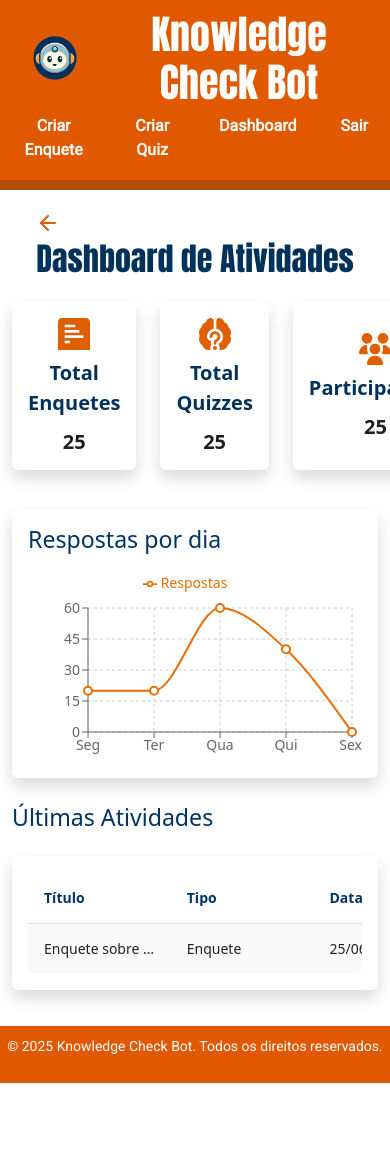
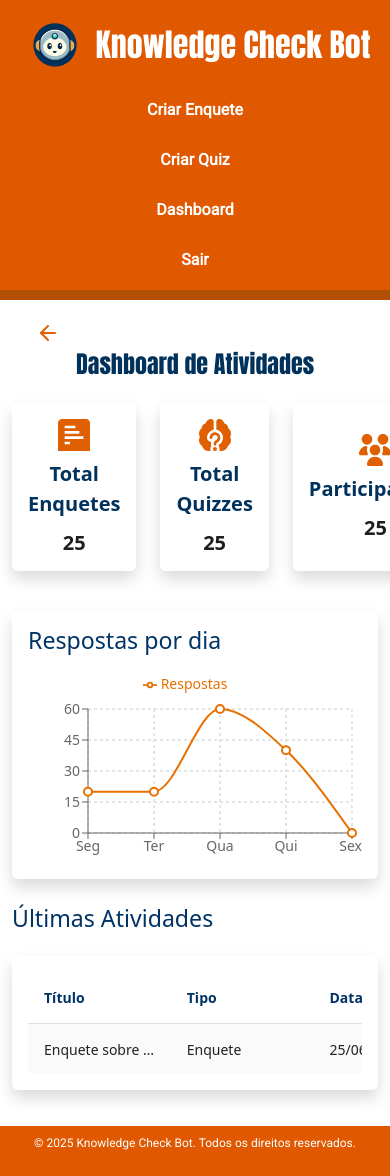
Before and after one commit to IComp-Repo/poll-miniapp, a Next.js app: page /dashboard in a window 390 px wide. Shown: the top 1176 px of the page. Before the commit the page ends 1083 px from the top, so only its background shows below. Built offline with nearby package versions, Linux system fonts and the light colour scheme.

Commit message:
feat: create loading

```diff
--- a/src/pages/_app.tsx
+++ b/src/pages/_app.tsx
@@ -3,7 +3,8 @@ import { QueryClient, QueryClientProvider } from '@tanstack/react-query';
 import { init } from '@telegram-apps/sdk';
 import 'bootstrap/dist/css/bootstrap.min.css';
 import { AppProps } from 'next/app';
-import { useEffect } from 'react';
+import { useRouter } from 'next/router';
+import { useEffect, useState } from 'react';
 import { ToastContainer } from 'react-toastify';
 import 'react-toastify/dist/ReactToastify.css';
 import { AuthProvider } from '../shared/context/AuthContext';
@@ -24,6 +25,9 @@ declare global {
 }
 
 export default function MyApp({ Component, pageProps }: AppProps) {
+  const router = useRouter();
+  const [loading, setLoading] = useState(false);
+
   useEffect(() => {
     if (typeof window !== "undefined" && window.Telegram?.WebApp) {
       init();
@@ -33,12 +37,37 @@ export default function MyApp({ Component, pageProps }: AppProps) {
     }
   }, []);
 
+  useEffect(() => {
+    const handleStart = () => setLoading(true);
+    const handleStop = () => setLoading(false);
+
+    router.events.on("routeChangeStart", handleStart);
+    router.events.on("routeChangeComplete", handleStop);
+    router.events.on("routeChangeError", handleStop);
+
+    return () => {
+      router.events.off("routeChangeStart", handleStart);
+      router.events.off("routeChangeComplete", handleStop);
+      router.events.off("routeChangeError", handleStop);
+    };
+  }, [router]);
+
   return (
     <QueryClientProvider client={queryClient}>
       <AuthProvider>
         <div className="d-flex flex-column min-vh-100">
+
           <main className="flex-grow-1">
-            <Component {...pageProps} />
+            {loading ? (
+
+              <div className="d-flex justify-content-center align-items-center vh-100">
+                <div className="spinner-border text-primary" role="status">
+                  <span className="visually-hidden">Carregando...</span>
+                </div>
+              </div>
+            ) : (
+              <Component {...pageProps} />
+            )}
           </main>
 
           <FooterPage />
--- a/src/pages/index.tsx
+++ b/src/pages/index.tsx
@@ -61,7 +61,7 @@ export default function IndexPage() {
           </div>
           {/* Imagem ilustrativa */}
           <div className="flex-grow-1 d-flex justify-content-center">
-            <Image src={Ilustracao} alt="Ilustração" width={500} height={500} style={{marginLeft: '10rem'}} />
+            <Image src={Ilustracao} alt="Ilustração" className='ilustracaoImg' width={500} height={500} style={{marginLeft: '10rem'}} />
           </div>
         </div>
       </div>
--- a/src/styles/useGlobal.module.css
+++ b/src/styles/useGlobal.module.css
@@ -443,3 +443,73 @@
   font-weight: bold;
   cursor: pointer;
 }
+
+@media (max-width: 800px) {
+  .headerContent {
+    flex-direction: column;
+    align-items: center;
+  }
+
+  .navMenu {
+    flex-direction: column;
+    gap: 10px;
+  }
+
+  .rightContent {
+    margin-top: 10px;
+  }
+
+  .logoTitle {
+    margin-left: 0;
+    gap: 6px;
+  }
+
+  .title {
+    font-size: 32px;
+  }
+  .SubTitle {
+    font-size: 1.5rem;
+  }
+
+  .logoutButton {
+    top: 10px;
+    right: 10px;
+    padding: 6px 12px;
+    font-size: 14px;
+  }
+
+  .buttonAction {
+    font-size: 12px;
+    padding: 4px 8px;
+    height: 28px;
+  }
+
+  .inputSelect {
+    padding-right: 1.5rem;
+    background-position: right 0.5rem center;
+    background-size: 0.75rem auto;
+  }
+
+  .submitPoll, .opcao {
+    width: 200px;
+    height: 35px;
+    font-size: 14px;
+  }
+
+  .cardHover {
+    padding: 10px;
+  }
+
+  .cardTitle {
+    font-size: 1rem;
+  }
+
+  .cardText {
+    font-size: 0.875rem;
+  }
+
+  .footer {
+    font-size: 12px;
+    padding: 8px 0;
+  }
+}
```
Also changed, not shown: src/services/get-groups.ts (+7 -1 lines), src/assets/iconTechs/python.svg (deleted), src/pages/login.tsx (renamed from src/pages/(auth)/login.tsx), src/pages/logout.tsx (renamed from src/pages/(auth)/logout.tsx), src/pages/register.tsx (renamed from src/pages/(auth)/register.tsx).
